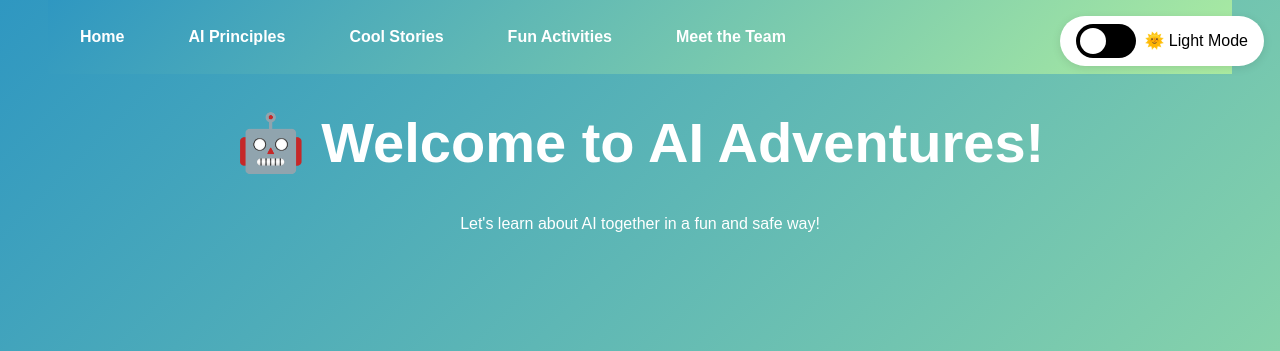
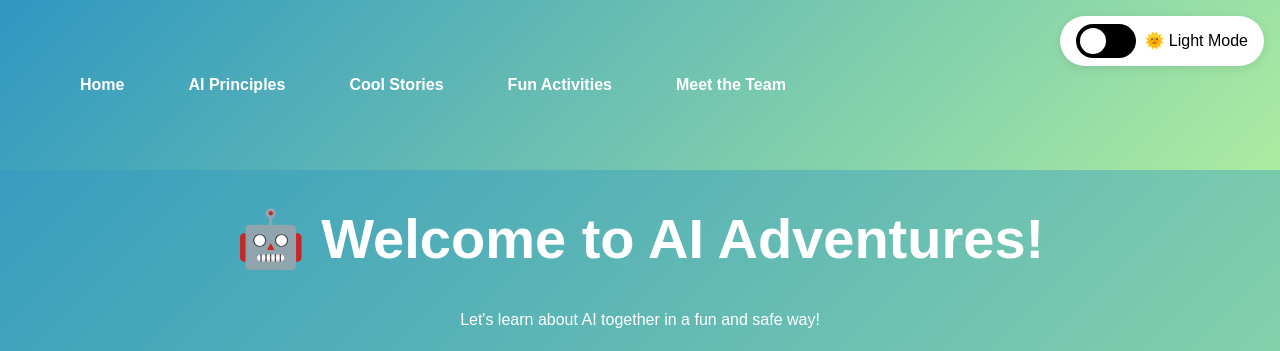
Before and after one commit to Ruqayaaa/AIBuddy, a plain HTML site: page index.html in a window 1280 px wide. Shown: the top 351 px of the page. Drawn offline with Linux system fonts and the light colour scheme.

Commit message:
Update index.html

```diff
--- a/index.html
+++ b/index.html
@@ -39,7 +39,7 @@
         .top-nav {
             width: 100%;
             background: linear-gradient(135deg, var(--blue), var(--mint));
-            padding: 1rem;
+            padding: 4rem;
             position: sticky;
             top: 0;
             z-index: 1000;
```
